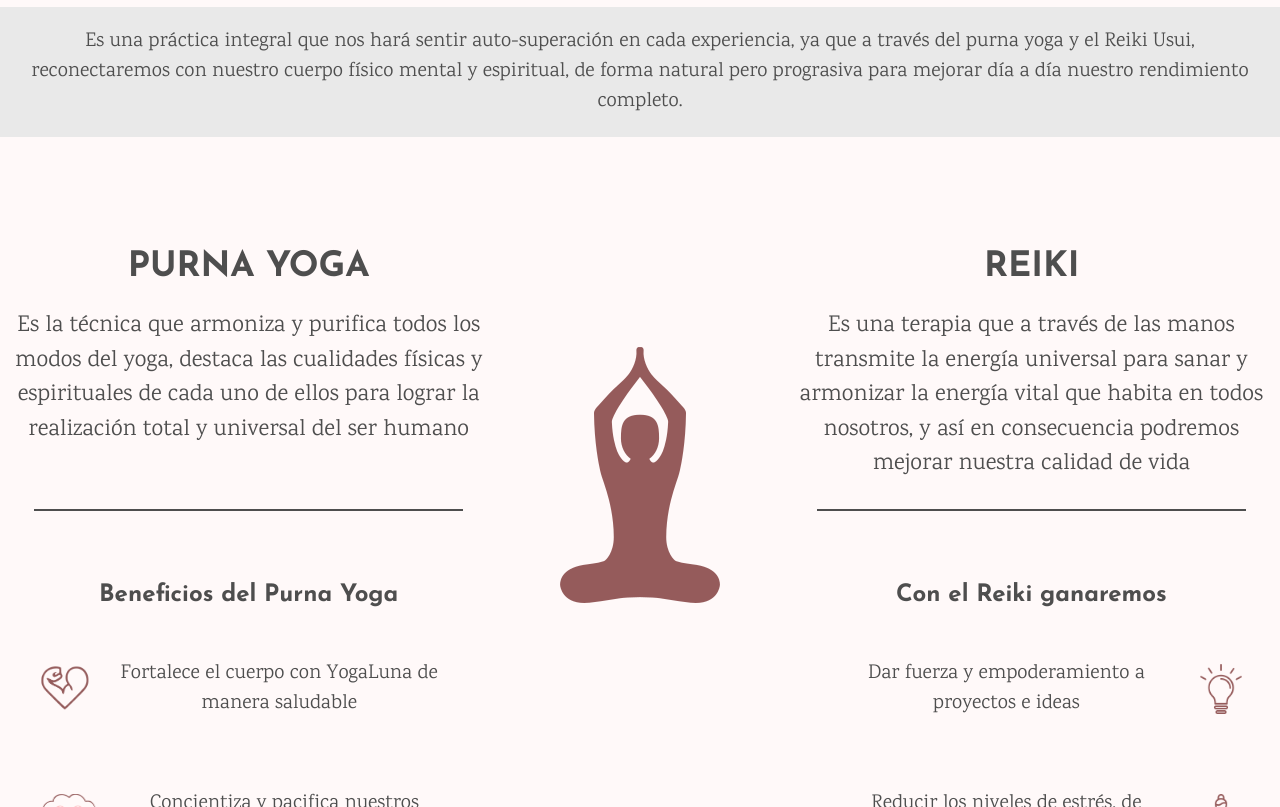
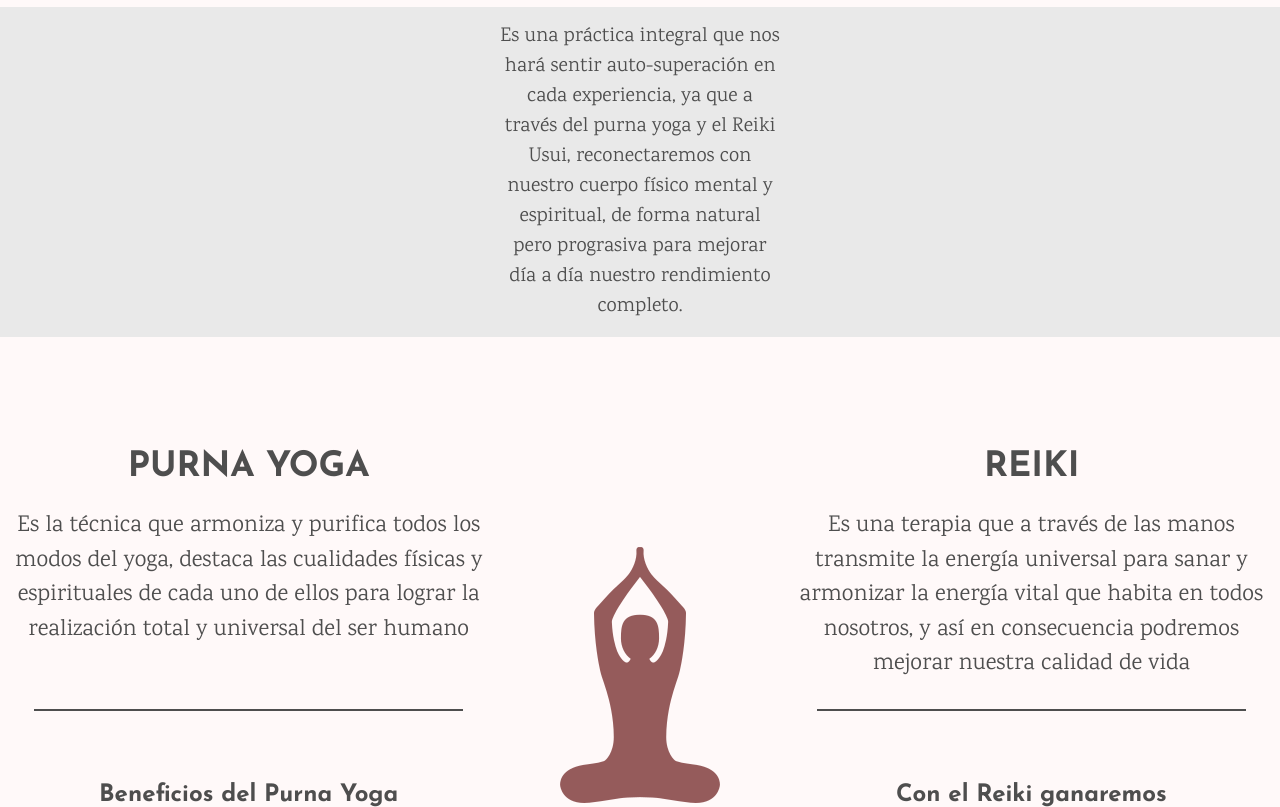
Before and after one commit to ErneDainesi/Yogaluna, a website: page index.html in a window 1280 px wide. Shown: the part 1196-2003 px from the top of the page. Drawn offline with nearby package versions, Linux system fonts and the light colour scheme.

Commit message:
agrego padding a texto de yogaluna

```diff
--- a/assets/css/sass/style.scss
+++ b/assets/css/sass/style.scss
@@ -995,6 +995,9 @@ header {
         }
       }
     }
+    &-text {
+      padding: 1.5rem 50rem;
+    }
   }
 }
 
```
Also changed, not shown: assets/css/style.css.
